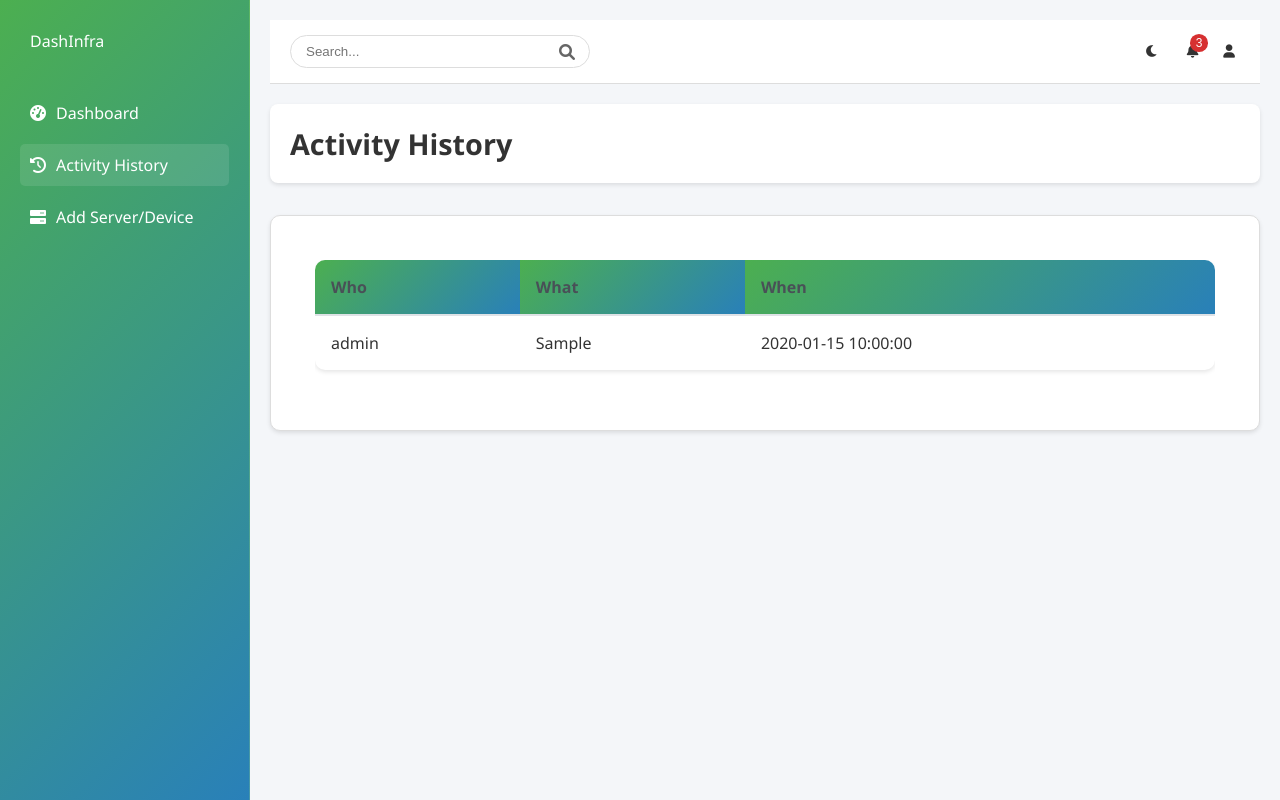
After one commit to wa7med/dashinfra, a Flask app: page /activity-history in a window 1280 px wide. The commit adds this page. Run offline with Flask 3, Linux system fonts and the light colour scheme; a user stored in the database is signed in; tables that the repository leaves empty hold one stand-in row (values such as "Sample post"); some libraries are stand-ins or nearby versions.

Commit message:
create an activity history feature

```diff
--- a/app.py
+++ b/app.py
@@ -1,6 +1,6 @@
 from flask import Flask, render_template, request, redirect, url_for, flash, jsonify, session
-from flask_login import LoginManager, current_user, login_user, logout_user, login_required
-from models import db, User, Device
+from flask_login import LoginManager, current_user, login_user, logout_user, login_required, AnonymousUserMixin
+from models import db, User, Device, Activity
 from datetime import datetime, timedelta
 import os
 from urllib.parse import urlparse
@@ -75,6 +75,11 @@ def init_db():
 with app.app_context():
     db.create_all()
 
+def log_activity(user, action):
+    activity = Activity(user_id=user.id, action=action)
+    db.session.add(activity)
+    db.session.commit()
+
 # Routes
 @app.route('/')
 @login_required
@@ -129,6 +134,7 @@ def add_server():
                 print("Committing to database")
                 db.session.commit()
                 print("Device added successfully with ID:", new_device.id)
+                log_activity(current_user, f"Added device {new_device.name}")
                 flash('Device added successfully!', 'success')
                 return redirect(url_for('dashboard'))
             except Exception as e:
@@ -152,6 +158,7 @@ def delete_device(device_id):
 
         db.session.delete(device)
         db.session.commit()
+        log_activity(current_user, f"Deleted device {device.name}")
         return jsonify({'message': 'Device deleted successfully'}), 200
     except Exception as e:
         db.session.rollback()
@@ -186,6 +193,7 @@ def login():
             if not next_page or urlparse(next_page).netloc != '':
                 next_page = url_for('dashboard')
 
+            log_activity(user, "Logged in")
             flash('Logged in successfully.', 'success')
             return redirect(next_page)
         flash('Invalid username or password', 'error')
@@ -220,6 +228,7 @@ def change_password():
         current_user.set_password(new_password)
         current_user.password_change_required = False
         db.session.commit()
+        log_activity(current_user, "Changed password")
         flash('Password updated successfully!', 'success')
         return redirect(url_for('dashboard'))
 
@@ -228,13 +237,14 @@ def change_password():
 @app.route('/logout')
 @login_required
 def logout():
+    # Log the activity before logging out
+    if not isinstance(current_user, AnonymousUserMixin):
+        log_activity(current_user, 'Logged out')
+
     # Remove the remember me cookie
     session.pop('remember_token', None)
     # Logout the user
     logout_user()
-    # Clear all session data
-    session.clear()
-    # Remove any remember cookies
     flash('You have been logged out.', 'info')
     response = redirect(url_for('login'))
     response.delete_cookie('remember_token')
@@ -268,6 +278,7 @@ def edit_device(device_id):
             device.updated_at = datetime.utcnow()
 
             db.session.commit()
+            log_activity(current_user, f"Updated device {device.name}")
             flash('Device updated successfully!', 'success')
             return redirect(url_for('dashboard'))
         except Exception as e:
@@ -276,6 +287,12 @@ def edit_device(device_id):
             flash('Error updating device. Please try again.', 'error')
 
     return render_template('edit_device.html', form=form, device=device)
+
+@app.route('/activity-history')
+@login_required
+def activity_history():
+    activities = Activity.query.order_by(Activity.timestamp.desc()).all()
+    return render_template('activity_history.html', activities=activities)
 
 # User Management Routes
 @app.route('/users')
@@ -306,7 +323,7 @@ def add_user():
     new_user.set_password(password)
     db.session.add(new_user)
     db.session.commit()
-
+    log_activity(current_user, f"Added user {new_user.username}")
     flash('User added successfully', 'success')
     return redirect(url_for('manage_users'))
 
@@ -322,6 +339,7 @@ def delete_user(user_id):
 
     db.session.delete(user)
     db.session.commit()
+    log_activity(current_user, f"Deleted user {user.username}")
     return jsonify({'message': 'User deleted successfully'})
 
 @app.route('/users/reset-password', methods=['POST'])
@@ -336,7 +354,7 @@ def reset_user_password():
     user = User.query.get_or_404(user_id)
     user.set_password(new_password)
     db.session.commit()
-
+    log_activity(current_user, f"Reset password for user {user.username}")
     flash('Password reset successfully', 'success')
     return redirect(url_for('manage_users'))
 
--- a/static/css/styles.css
+++ b/static/css/styles.css
@@ -1244,3 +1244,61 @@ header {
 .add-device-btn i {
     margin-right: 4px;
 }
+
+/* Activity History Table */
+.table {
+    width: 100%;
+    border-collapse: collapse;
+    margin-bottom: 1rem;
+    background-color: var(--card-bg);
+    border-radius: 10px;
+    overflow: hidden;
+}
+
+.table th,
+.table td {
+    padding: 1rem;
+    text-align: left;
+    border-bottom: 1px solid var(--border-color);
+}
+
+.table th {
+    background: linear-gradient(135deg, #4CAF50 0%, #2980b9 100%);
+    color: white;
+    font-weight: 600;
+}
+
+.table tbody tr:hover {
+    background-color: var(--hover-bg);
+}
+
+.table tbody tr:last-child td {
+    border-bottom: none;
+}
+
+.content-header {
+    margin-bottom: 2rem;
+}
+
+.content-header h1 {
+    color: var(--text-primary);
+    font-size: 1.8rem;
+    font-weight: 600;
+}
+
+.content-body .card {
+    background: var(--card-bg);
+    border-radius: 10px;
+    box-shadow: var(--card-shadow);
+    border: 1px solid var(--border-color);
+    margin-bottom: 2rem;
+}
+
+.card-body {
+    padding: 1.5rem;
+}
+
+.table-responsive {
+    overflow-x: auto;
+    -webkit-overflow-scrolling: touch;
+}
--- /dev/null
+++ b/templates/activity_history.html
@@ -0,0 +1,34 @@
+{% extends "base.html" %}
+
+{% block content %}
+<div class="content-header">
+    <h1>Activity History</h1>
+</div>
+
+<div class="content-body">
+    <div class="card">
+        <div class="card-body">
+            <div class="table-responsive">
+                <table class="table">
+                    <thead>
+                        <tr>
+                            <th>Who</th>
+                            <th>What</th>
+                            <th>When</th>
+                        </tr>
+                    </thead>
+                    <tbody>
+                        {% for activity in activities %}
+                        <tr>
+                            <td>{{ activity.user_ref.username }}</td>
+                            <td>{{ activity.action }}</td>
+                            <td>{{ activity.timestamp.strftime('%Y-%m-%d %H:%M:%S') }}</td>
+                        </tr>
+                        {% endfor %}
+                    </tbody>
+                </table>
+            </div>
+        </div>
+    </div>
+</div>
+{% endblock %}
--- a/templates/base.html
+++ b/templates/base.html
@@ -51,9 +51,15 @@
             </div>
             <ul class="nav-links">
                 <li>
-                    <a href="{{ url_for('dashboard') }}">
-                        <i class="fas fa-home"></i>
+                    <a href="{{ url_for('dashboard') }}" class="nav-link {% if request.endpoint == 'dashboard' %}active{% endif %}">
+                        <i class="fas fa-tachometer-alt"></i>
                         <span>Dashboard</span>
+                    </a>
+                </li>
+                <li>
+                    <a href="{{ url_for('activity_history') }}" class="nav-link {% if request.endpoint == 'activity_history' %}active{% endif %}">
+                        <i class="fas fa-history"></i>
+                        <span>Activity History</span>
                     </a>
                 </li>
                 <li>
```
Also changed, not shown: models.py (+10 -0 lines), instance/dashinfra.db (added).
